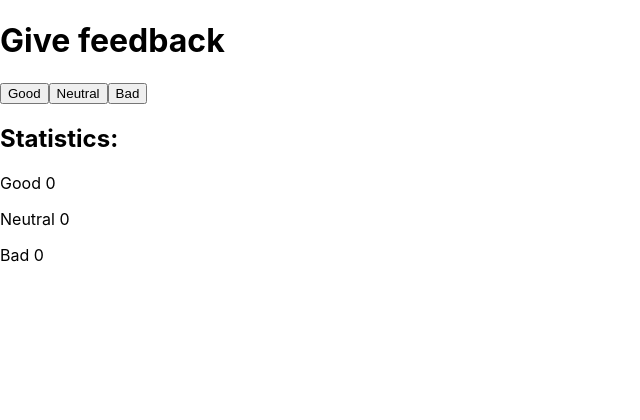
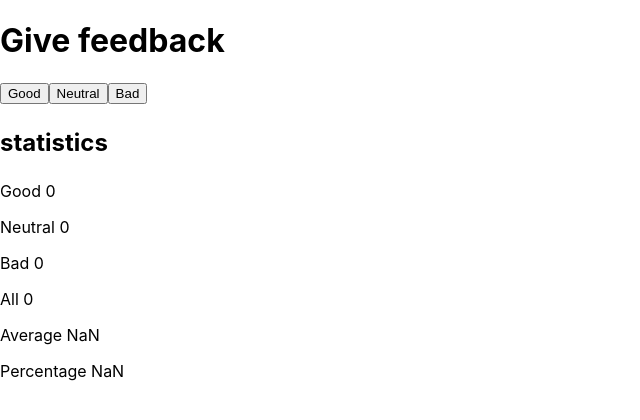
Before and after one commit to nazirua/unicafe, a React (Create React App) app: page / in a window 1280 px wide. Shown: the top 420 px of the page, without its empty margins (0-640 px from the left). Built offline with nearby package versions, Linux system fonts and the light colour scheme.

Commit message:
Partd-example

```diff
--- a/src/App.js
+++ b/src/App.js
@@ -1,5 +1,13 @@
 import React, {useState} from 'react';
 // import './App.css';
+
+const Statistics =(props) => {
+  return(
+  //  <h2>{props.statistics}</h2>
+   <p>{props.text} {props.value}</p>
+
+  )
+}
 
 
 const Button = ({onClick, text}) => <button onClick={onClick}> {text} </button>
@@ -11,12 +19,10 @@ function App() {
   const [good, setGood] = useState(0);
   const [bad, setBad] = useState(0);
   const [neutral, setNeutral] = useState(0);
-
   const goodSet = () => setGood(good+1);
   const badSet = () => setBad(bad+1);
   const neutralSet = () => setNeutral(neutral+1);
 
-  console.log({good})
 
 
   return (
@@ -29,11 +35,14 @@ function App() {
        <Button
        onClick={badSet} text='Bad' />
 
-       <h2>Statistics:</h2>
+      <h2><Statistics text='statistics' /></h2>
+      <Statistics text='Good' value={good} />
+      <Statistics text='Neutral' value={neutral} />
+      <Statistics text='Bad' value={bad} />
+      <Statistics text='All' value={good+bad+neutral} />
+      <Statistics text='Average' value={(good-bad)/(good + bad + neutral)} />
+      <Statistics text='Percentage' value={(good/(good + bad + neutral))*100} />
 
-       <div><p>Good {good} </p></div>
-       <div><p>Neutral {neutral} </p></div>
-       <div><p>Bad {bad} </p></div>
 
     </div>
   );
```
